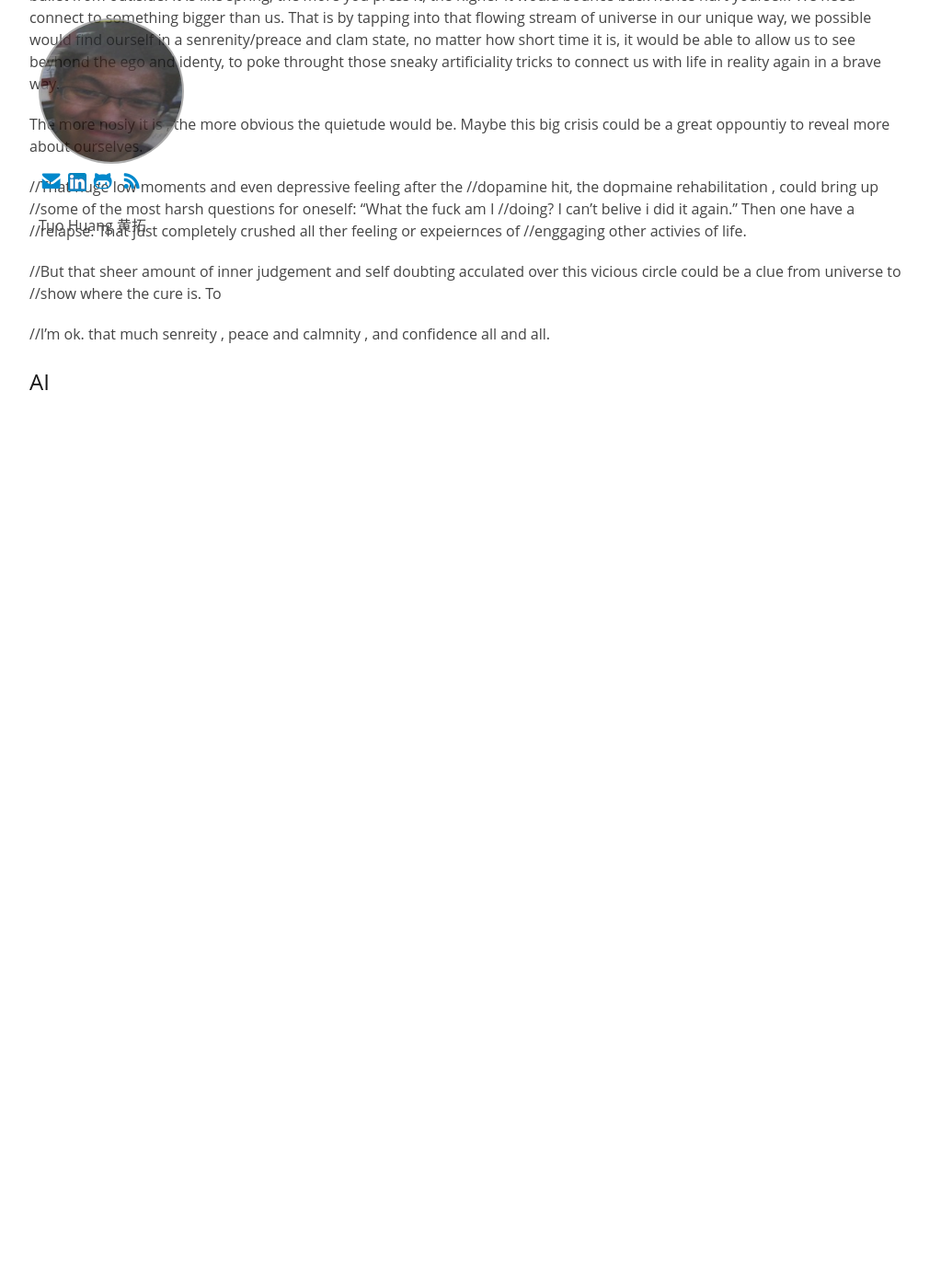
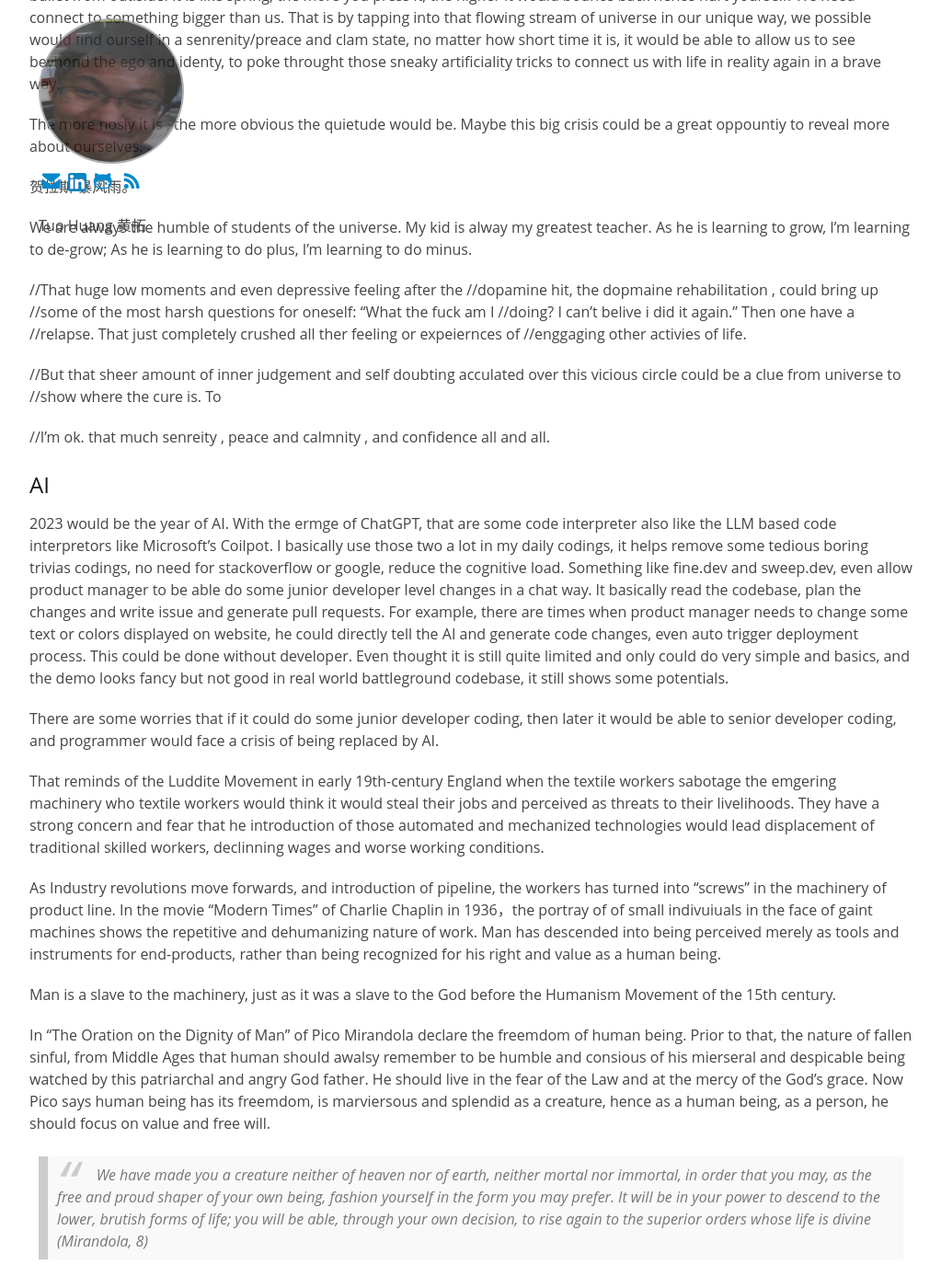
Before and after one commit to tuo/tuo.github.io, a Jekyll site: the page built from midlife crisis as programmer and AI.md, in a window 1280 px wide and 1400 px high, scrolled down 6853 px. Shown: the whole window at 92% size, without its empty margins (128-1151 px from the left). Built offline with Jekyll 4.4.1, drawn with Linux system fonts in a browser that asks for light colours; our own code applies the rules of GitHub Pages for plain Markdown files; before the commit the page ends 7319 px from its top, so only the background shows below that.

Commit message:
commited

```diff
--- a/midlife crisis as programmer and AI.md
+++ b/midlife crisis as programmer and AI.md
@@ -158,6 +158,10 @@ To deal with easiy-acdessible stumuls or additaciotn, to fil lthat void, one can
 
 The more nosiy it is , the more obvious the quietude would be. Maybe this big crisis could be a great oppountiy to reveal more about ourselves.
 
+贺拉斯 暴风雨。
+
+We are always the humble of students of the universe. My kid is alway my greatest teacher. As he is learning to grow, I'm learning to de-grow; As he is learning to do plus, I'm learning to do minus.
+
 //That huge low moments and even depressive feeling after the //dopamine hit, the dopmaine rehabilitation , could bring up //some of the most harsh questions for oneself: "What the fuck am I //doing? I can't belive i did it again."  Then one have a //relapse. That just completely crushed all ther feeling or expeiernces of //enggaging other activies of life.
 
 //But that sheer amount of inner judgement and self doubting acculated over this vicious circle could be a clue from universe  to //show where the cure is. To
@@ -165,3 +169,17 @@ The more nosiy it is , the more obvious the quietude would be. Maybe this big cr
 //I'm ok. that much senreity , peace and calmnity , and confidence all and all.
 
 ## AI
+
+2023 would be the year of AI.  With the ermge of ChatGPT, that are some code interpreter also like the LLM based code interpretors like Microsoft's Coilpot.  I basically use those two a lot in my daily codings, it helps remove some tedious boring trivias codings, no need for stackoverflow or google, reduce the cognitive load. Something like fine.dev and sweep.dev, even allow product manager to be able do some junior developer level changes in a chat way. It basically read the codebase, plan the changes and write issue and generate pull requests.  For example, there are times when product manager needs to change some text or colors displayed on website, he could directly tell the AI and generate code changes, even auto trigger deployment process.  This could be done without developer. Even thought it is still quite limited and only could do very simple and basics, and the demo looks fancy but not good  in real world battleground codebase,  it still shows some potentials.
+
+There are some worries that if it could do some junior developer coding, then later it would be able to senior developer coding, and programmer would face  a crisis of being replaced by AI.
+
+That reminds of the Luddite Movement in early 19th-century England when the textile workers sabotage the emgering machinery who textile workers would think it would steal their jobs and perceived as  threats to their livelihoods. They have a strong concern and fear that he introduction of those automated and mechanized technologies would lead displacement of traditional skilled workers, declinning wages and worse working conditions.
+
+As Industry revolutions move forwards, and introduction of pipeline, the workers has turned into "screws" in the machinery of product line.  In the movie  "Modern Times" of Charlie Chaplin in 1936，the portray of of small indivuiuals in the face of gaint machines shows the repetitive and dehumanizing nature of work. Man has descended into being perceived merely as tools and instruments for end-products, rather than being recognized for his right and value as a human being.
+
+Man is a slave to  the machinery, just as it was a slave to the God before the Humanism Movement of the 15th century.
+
+In "The Oration on the Dignity of Man" of Pico Mirandola declare the freemdom of human being. Prior to that, the nature of fallen sinful, from Middle Ages that human should awalsy remember to be humble and consious of his  mierseral and despicable  being watched by this patriarchal and angry God father. He should live in the fear of the Law and at the mercy of the God's grace.  Now Pico says human being has its freemdom,  is marviersous and splendid as a creature,  hence as a human being, as a person,  he should focus on value and free will.
+
+> We have made you a creature neither of heaven nor of earth, neither mortal nor immortal, in order that you may, as the free and proud shaper of your own being, fashion yourself in the form you may prefer. It will be in your power to descend to the lower, brutish forms of life; you will be able, through your own decision, to rise again to the superior orders whose life is divine (Mirandola, 8)
```
